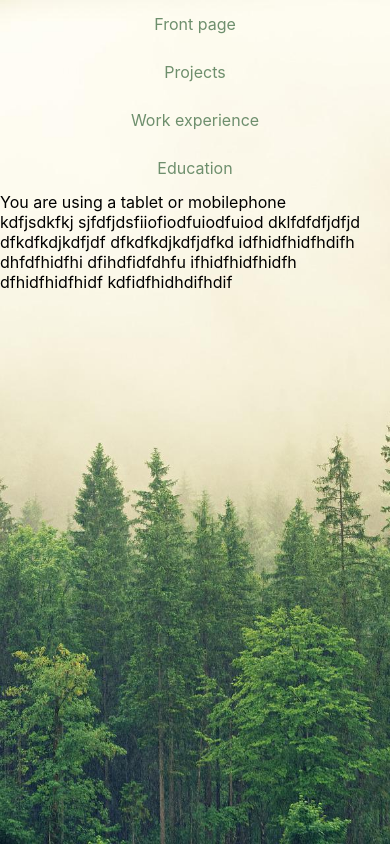
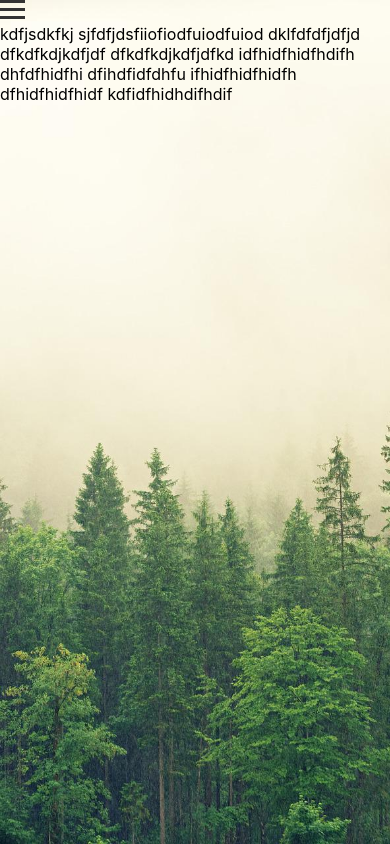
Before and after one commit to heliannika/portfolio, a React (Create React App) app: page / in a window 390 px wide. Built offline with nearby package versions, Linux system fonts and the light colour scheme.

Commit message:
hamburger menu added

```diff
--- a/src/App.js
+++ b/src/App.js
@@ -1,3 +1,4 @@
+import { useState } from 'react';
 import './styles/styles.css';
 import { useMediaQuery } from 'react-responsive'
 
@@ -5,14 +6,26 @@ function App() {
 
   // Testing what device user is using. Using this to make the site responsive.
 
-  const isDesktopOrLaptop = useMediaQuery({query: '(min-width: 1224px)'})
-  const isBigScreen = useMediaQuery({ query: '(min-width: 1824px)' })
-  const isTabletOrMobile = useMediaQuery({ query: '(max-width: 1224px)' })
+  // const isDesktopOrLaptop = useMediaQuery({query: '(min-width: 1224px)'})
+  // const isBigScreen = useMediaQuery({ query: '(min-width: 1824px)' })
+  // const isTabletOrMobile = useMediaQuery({ query: '(max-width: 1224px)' })
+
+  const [showMenu, setShowMenu] = useState(false);
+
+  const toggleMenu = () => {
+    setShowMenu(!showMenu);
+  };
 
   return (
-    <div className="container">
+    <div className="container"
+        styles={{overflowY: 'scroll'}}>
       {/* Simple menu for navigation. */}
-      <nav>
+      <div className="menu-toggle" onClick={toggleMenu}>
+        <span></span>
+        <span></span>
+        <span></span>
+      </div>
+      <nav className={showMenu ? 'show' : ''}>
         <ul>
           <li><a href="#">Front page</a></li>
           <li><a href="#">Projects</a></li>
@@ -21,11 +34,11 @@ function App() {
         </ul>
       </nav>
 
-      <div className="deviceTest">
+      {/* <div className="deviceTest">
           {isDesktopOrLaptop && <p>You are using desktop or laptop</p>}
           {isBigScreen && <p>You are using big screen</p>}
           {isTabletOrMobile && <p>You are using a tablet or mobilephone</p>}
-      </div>
+      </div> */}
 
       <div>
         kdfjsdkfkj
--- a/src/styles/styles.css
+++ b/src/styles/styles.css
@@ -12,12 +12,18 @@ a {
 ul {
     margin: 0;
 }
+nav {
+    display: block;
+}
 
 nav ul {
     list-style-type: none;
     margin: 0;
     padding: 0;
     overflow: hidden;
+    background-color: #333;
+    display: flex;
+    justify-content: center;
 }
 
 nav li {
@@ -32,10 +38,46 @@ nav ul {
     text-decoration: none;
 }
 
+.menu-toggle {
+    display: none;
+}
+
+.menu-toggle span {
+    background-color: #333;
+    display: block;
+    height: 3px;
+    margin-bottom: 5px;
+    width: 25px;
+}
+
 @media screen and (max-width: 600px) {
+        .menu-toggle {
+          display: block;
+          cursor: pointer;
+        }
+
+        nav ul {
+          display: none;
+          flex-direction: column;
+          width: 100%;
+          text-align: center;
+        }
+
+        nav ul.show {
+          display: flex;
+        }
+
         nav li {
           float: none;
-      display: block;
-      text-align: left;
+        }
+
+        nav li a {
+          padding: 10px;
         }
       }
+    .container {
+        background-image: url('../images/forest.jpg');
+        background-size: cover;
+        height: 100vh;
+        position: sticky;
+    }
```
Lines whose indentation alone changed are shown as unchanged.
